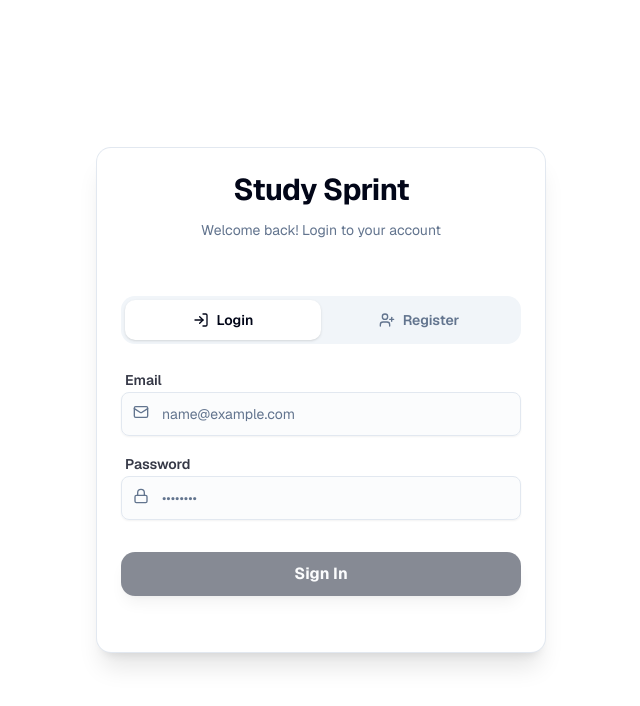
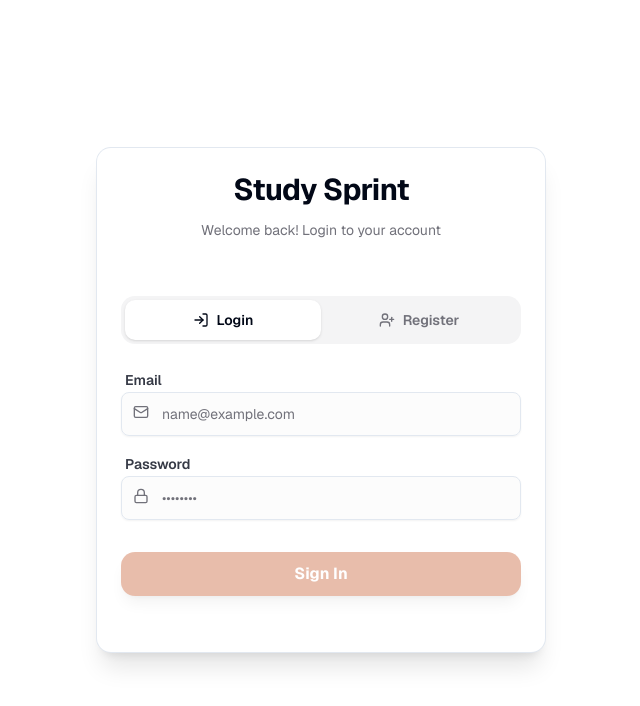
Before and after one commit to rudybrrr/todo-supabase-t3, a Next.js app: page /login in a window 1280 px wide. Shown: the top 706 px of the page, without its empty margins (319-959 px from the left). Built offline with nearby package versions, Linux system fonts and the light colour scheme; no server answers.

Commit message:
feat: add Focus Timer (Pomodoro) and implement premium UI overhaul with Tailwind v4 fixes

```diff
--- /dev/null
+++ b/src/app/todos/focus-timer.tsx
@@ -0,0 +1,198 @@
+"use client";
+
+import { useState, useEffect, useCallback, useMemo } from "react";
+import { Play, Pause, RotateCcw, Coffee, Brain, Timer } from "lucide-react";
+import { Button } from "~/components/ui/button";
+import { Card, CardContent } from "~/components/ui/card";
+import { toast } from "sonner";
+
+type TimerMode = "focus" | "shortBreak" | "longBreak";
+
+const MODE_CONFIG = {
+    focus: {
+        duration: 25 * 60,
+        label: "Focus Time",
+        icon: Brain,
+        color: "text-primary",
+        bgColor: "bg-primary/10",
+        progressColor: "stroke-primary",
+    },
+    shortBreak: {
+        duration: 5 * 60,
+        label: "Short Break",
+        icon: Coffee,
+        color: "text-green-500",
+        bgColor: "bg-green-500/10",
+        progressColor: "stroke-green-500",
+    },
+    longBreak: {
+        duration: 15 * 60,
+        label: "Long Break",
+        icon: Timer,
+        color: "text-blue-500",
+        bgColor: "bg-blue-500/10",
+        progressColor: "stroke-blue-500",
+    },
+};
+
+export function FocusTimer() {
+    const [mode, setMode] = useState<TimerMode>("focus");
+    const [timeLeft, setTimeLeft] = useState(MODE_CONFIG.focus.duration);
+    const [isActive, setIsActive] = useState(false);
+
+    const config = MODE_CONFIG[mode];
+
+    const formatTime = (seconds: number) => {
+        const mins = Math.floor(seconds / 60);
+        const secs = seconds % 60;
+        return `${mins.toString().padStart(2, "0")}:${secs.toString().padStart(2, "0")}`;
+    };
+
+    const resetTimer = useCallback(() => {
+        setIsActive(false);
+        setTimeLeft(MODE_CONFIG[mode].duration);
+    }, [mode]);
+
+    const toggleTimer = () => {
+        setIsActive(!isActive);
+    };
+
+    const handleModeChange = (newMode: TimerMode) => {
+        setMode(newMode);
+        setIsActive(false);
+        setTimeLeft(MODE_CONFIG[newMode].duration);
+    };
+
+    useEffect(() => {
+        let interval: NodeJS.Timeout;
+
+        if (isActive && timeLeft > 0) {
+            interval = setInterval(() => {
+                setTimeLeft((prev) => prev - 1);
+            }, 1000);
+        } else if (timeLeft === 0) {
+            setIsActive(false);
+            toast.success(
+                mode === "focus"
+                    ? "Study session complete! Take a well-deserved break."
+                    : "Break's over! Ready to get back into focus mode?"
+            );
+            // Play a subtle notification sound (optional/future)
+        }
+
+        return () => clearInterval(interval);
+    }, [isActive, timeLeft, mode]);
+
+    const progress = useMemo(() => {
+        const total = MODE_CONFIG[mode].duration;
+        return ((total - timeLeft) / total) * 100;
+    }, [timeLeft, mode]);
+
+    // SVG Progress Ring calculations
+    const radius = 32;
+    const circumference = 2 * Math.PI * radius;
+    const strokeDashoffset = circumference - (progress / 100) * circumference;
+
+    return (
+        <Card className="border-border/50 bg-card/50 backdrop-blur-sm shadow-lg overflow-hidden ring-1 ring-border shadow-primary/5">
+            <CardContent className="p-3 sm:p-4">
+                <div className="flex items-center gap-4 sm:gap-6">
+                    {/* Mini Timer Display */}
+                    <div className="relative h-20 w-20 flex-shrink-0">
+                        <svg className="w-20 h-20 transform -rotate-90">
+                            <circle
+                                cx="40"
+                                cy="40"
+                                r={radius}
+                                stroke="currentColor"
+                                strokeWidth="5"
+                                fill="transparent"
+                                className="text-border/50"
+                            />
+                            <circle
+                                cx="40"
+                                cy="40"
+                                r={radius}
+                                stroke="currentColor"
+                                strokeWidth="5"
+                                fill="transparent"
+                                strokeDasharray={circumference}
+                                style={{
+                                    strokeDashoffset,
+                                    transition: "stroke-dashoffset 0.5s ease"
+                                }}
+                                className={config.progressColor}
+                                strokeLinecap="round"
+                            />
+                        </svg>
+                        <div className="absolute inset-0 flex flex-col items-center justify-center">
+                            <span className="text-lg font-bold tracking-tighter text-foreground font-mono">
+                                {formatTime(timeLeft)}
+                            </span>
+                            <span className={`text-[8px] font-bold uppercase tracking-widest ${config.color}`}>
+                                {mode === "focus" ? "Work" : "Break"}
+                            </span>
+                        </div>
+                    </div>
+
+                    {/* Controls and Content */}
+                    <div className="flex-1 min-w-0 space-y-3">
+                        <div className="flex flex-col sm:flex-row sm:items-center justify-between gap-2">
+                            <div className="min-w-0">
+                                <h2 className="text-sm font-bold tracking-tight text-foreground flex items-center gap-2 truncate">
+                                    <config.icon className={`h-3.5 w-3.5 ${config.color}`} />
+                                    {mode === "focus" ? "Focus Session" : "Recharge"}
+                                </h2>
+                                <p className="text-[10px] text-muted-foreground font-medium truncate hidden sm:block">
+                                    {mode === "focus" ? "Stay committed to your tasks!" : "Step away for a moment."}
+                                </p>
+                            </div>
+
+                            <div className="flex items-center gap-1.5 self-start sm:self-auto">
+                                {(Object.keys(MODE_CONFIG) as TimerMode[]).map((m) => (
+                                    <button
+                                        key={m}
+                                        onClick={() => handleModeChange(m)}
+                                        className={`text-[9px] font-bold uppercase tracking-wider px-2 py-0.5 rounded-md transition-all ${mode === m
+                                            ? "bg-primary/20 text-primary"
+                                            : "text-muted-foreground hover:bg-muted"
+                                            }`}
+                                    >
+                                        {m === "shortBreak" ? "Short" : m === "longBreak" ? "Long" : "Focus"}
+                                    </button>
+                                ))}
+                            </div>
+                        </div>
+
+                        <div className="flex items-center gap-2">
+                            <Button
+                                onClick={toggleTimer}
+                                size="sm"
+                                className={`h-8 px-5 rounded-lg text-xs font-bold shadow-md transition-all active:scale-95 ${isActive
+                                    ? "bg-muted text-foreground hover:bg-muted/80"
+                                    : "bg-primary hover:bg-primary/95 text-primary-foreground shadow-primary/20"
+                                    }`}
+                            >
+                                {isActive ? (
+                                    <Pause className="w-3.5 h-3.5 mr-1.5 fill-current" />
+                                ) : (
+                                    <Play className="w-3.5 h-3.5 mr-1.5 fill-current" />
+                                )}
+                                {isActive ? "Pause" : "Start"}
+                            </Button>
+                            <Button
+                                onClick={resetTimer}
+                                size="icon"
+                                variant="outline"
+                                className="h-8 w-8 rounded-lg border-border hover:bg-muted transition-all"
+                            >
+                                <RotateCcw className="w-3.5 h-3.5 text-muted-foreground" />
+                            </Button>
+                        </div>
+                    </div>
+                </div>
+            </CardContent>
+        </Card>
+
+    );
+}
--- a/src/app/todos/list-sidebar.tsx
+++ b/src/app/todos/list-sidebar.tsx
@@ -37,7 +37,7 @@ export const ListSidebar = React.memo(function ListSidebar({
     userId,
 }: ListSidebarProps) {
     return (
-        <div className="flex flex-col h-full bg-card/50 backdrop-blur-sm border-r border-border">
+        <div className="flex flex-col h-full glass border-r">
             <div className="p-4 flex items-center justify-between">
                 <div className="flex items-center gap-2 px-2 py-1.5 rounded-lg bg-primary/10 text-primary">
                     <Hash className="w-5 h-5 font-bold" />
@@ -91,7 +91,7 @@ export const ListSidebar = React.memo(function ListSidebar({
                                     <Button
                                         variant={activeListId === list.id ? "secondary" : "ghost"}
                                         className={`flex-1 justify-start gap-3 rounded-xl font-medium transition-all ${activeListId === list.id
-                                            ? "bg-primary/10 text-primary hover:bg-primary/20"
+                                            ? "bg-primary/10 text-primary hover:bg-primary/20 shadow-lg shadow-primary/10 ring-1 ring-primary/20"
                                             : "hover:bg-muted"
                                             }`}
                                         onClick={() => onListSelect(list.id)}
--- a/src/styles/globals.css
+++ b/src/styles/globals.css
@@ -2,7 +2,7 @@
 @import "tw-animate-css";
 @import "shadcn/tailwind.css";
 
-@custom-variant dark (&:is(.dark *));
+@variant dark (&:is(.dark *));
 
 @theme {
   --font-sans: var(--font-geist-sans), ui-sans-serif, system-ui, sans-serif,
@@ -50,79 +50,171 @@
   --color-sidebar-ring: var(--sidebar-ring);
 }
 
+@layer base {
+  body {
+    @apply min-h-screen antialiased;
+    background: radial-gradient(at 0% 0%, hsla(20, 50%, 95%, 1) 0, transparent 50%),
+      radial-gradient(at 50% 0%, hsla(40, 30%, 98%, 1) 0, transparent 50%),
+      radial-gradient(at 100% 0%, hsla(20, 40%, 95%, 1) 0, transparent 50%),
+      radial-gradient(at 0% 100%, hsla(40, 30%, 98%, 1) 0, transparent 50%),
+      radial-gradient(at 100% 100%, hsla(20, 30%, 95%, 1) 0, transparent 50%);
+    background-size: 200% 200%;
+    animation: mesh-bg 30s ease infinite;
+    background-attachment: fixed;
+  }
+
+  .dark body {
+    background: radial-gradient(at 0% 0%, hsla(240, 10%, 10%, 1) 0, transparent 50%),
+      radial-gradient(at 50% 0%, hsla(240, 10%, 15%, 1) 0, transparent 50%),
+      radial-gradient(at 100% 0%, hsla(240, 10%, 10%, 1) 0, transparent 50%),
+      radial-gradient(at 0% 100%, hsla(240, 10%, 5%, 1) 0, transparent 50%),
+      radial-gradient(at 100% 100%, hsla(240, 10%, 10%, 1) 0, transparent 50%);
+    background-size: 200% 200%;
+    animation: mesh-bg 30s ease infinite;
+    background-attachment: fixed;
+  }
+}
+
+@keyframes mesh-bg {
+  0% {
+    background-position: 0% 0%;
+  }
+
+  50% {
+    background-position: 100% 100%;
+  }
+
+  100% {
+    background-position: 0% 0%;
+  }
+}
+
+@keyframes float {
+
+  0%,
+  100% {
+    transform: translateY(0);
+  }
+
+  50% {
+    transform: translateY(-10px);
+  }
+}
+
+@keyframes ping-subtle {
+  0% {
+    transform: scale(1);
+    opacity: 1;
+  }
+
+  70%,
+  100% {
+    transform: scale(1.5);
+    opacity: 0;
+  }
+}
+
+@layer utilities {
+  .glass {
+    @apply bg-background/60 backdrop-blur-xl border-border/50;
+  }
+
+  .glass-card {
+    @apply bg-card/70 backdrop-blur-lg border-border/40 shadow-xl;
+  }
+
+  .animate-float {
+    animation: float 5s ease-in-out infinite;
+  }
+
+  .checkbox-ping {
+    @apply relative after:content-[''] after:absolute after:inset-0 after:rounded-full after:bg-primary after:opacity-0 active:after:animate-[ping-subtle_0.4s_ease-out];
+  }
+}
+
+/* Version: 1.0.2 - Refined Terracotta Theme */
 :root {
   --radius: 0.625rem;
-  --background: oklch(1 0 0);
-  --foreground: oklch(0.129 0.042 264.695);
-  --card: oklch(1 0 0);
-  --card-foreground: oklch(0.129 0.042 264.695);
-  --popover: oklch(1 0 0);
-  --popover-foreground: oklch(0.129 0.042 264.695);
-  --primary: oklch(0.208 0.042 265.755);
-  --primary-foreground: oklch(0.984 0.003 247.858);
-  --secondary: oklch(0.968 0.007 247.896);
-  --secondary-foreground: oklch(0.208 0.042 265.755);
-  --muted: oklch(0.968 0.007 247.896);
-  --muted-foreground: oklch(0.554 0.046 257.417);
-  --accent: oklch(0.968 0.007 247.896);
-  --accent-foreground: oklch(0.208 0.042 265.755);
-  --destructive: oklch(0.577 0.245 27.325);
-  --border: oklch(0.929 0.013 255.508);
-  --input: oklch(0.929 0.013 255.508);
-  --ring: oklch(0.704 0.04 256.788);
-  --chart-1: oklch(0.646 0.222 41.116);
-  --chart-2: oklch(0.6 0.118 184.704);
-  --chart-3: oklch(0.398 0.07 227.392);
-  --chart-4: oklch(0.828 0.189 84.429);
-  --chart-5: oklch(0.769 0.188 70.08);
-  --sidebar: oklch(0.984 0.003 247.858);
-  --sidebar-foreground: oklch(0.129 0.042 264.695);
-  --sidebar-primary: oklch(0.208 0.042 265.755);
-  --sidebar-primary-foreground: oklch(0.984 0.003 247.858);
-  --sidebar-accent: oklch(0.968 0.007 247.896);
-  --sidebar-accent-foreground: oklch(0.208 0.042 265.755);
-  --sidebar-border: oklch(0.929 0.013 255.508);
-  --sidebar-ring: oklch(0.704 0.04 256.788);
+  --background: #ffffff;
+  --foreground: #020817;
+  --card: #ffffff;
+  --card-foreground: #020817;
+  --popover: #ffffff;
+  --popover-foreground: #020817;
+  --primary: #d27d59;
+  /* Terracotta Soft */
+  --primary-foreground: #ffffff;
+  --secondary: #f4f4f5;
+  --secondary-foreground: #d27d59;
+  --muted: #f4f4f5;
+  --muted-foreground: #71717a;
+  --accent: #f4f4f5;
+  --accent-foreground: #d27d59;
+  --destructive: #ef4444;
+  --destructive-foreground: #ffffff;
+  --border: #e2e8f0;
+  --input: #e2e8f0;
+  --ring: #d27d59;
+  --chart-1: #d27d59;
+  --chart-2: #e2a68a;
+  --chart-3: #f1cfbb;
+  --chart-4: #6b7280;
+  --chart-5: #9ca3af;
+  --sidebar: #f8fafc;
+  --sidebar-foreground: #0f172a;
+  --sidebar-primary: #d27d59;
+  --sidebar-primary-foreground: #ffffff;
+  --sidebar-accent: #f1f5f9;
+  --sidebar-accent-foreground: #d27d59;
+  --sidebar-border: #e2e8f0;
+  --sidebar-ring: #d27d59;
 }
 
 .dark {
-  --background: oklch(0.129 0.042 264.695);
-  --foreground: oklch(0.984 0.003 247.858);
-  --card: oklch(0.208 0.042 265.755);
-  --card-foreground: oklch(0.984 0.003 247.858);
-  --popover: oklch(0.208 0.042 265.755);
-  --popover-foreground: oklch(0.984 0.003 247.858);
-  --primary: oklch(0.929 0.013 255.508);
-  --primary-foreground: oklch(0.208 0.042 265.755);
-  --secondary: oklch(0.279 0.041 260.031);
-  --secondary-foreground: oklch(0.984 0.003 247.858);
-  --muted: oklch(0.279 0.041 260.031);
-  --muted-foreground: oklch(0.704 0.04 256.788);
-  --accent: oklch(0.279 0.041 260.031);
-  --accent-foreground: oklch(0.984 0.003 247.858);
-  --destructive: oklch(0.704 0.191 22.216);
-  --border: oklch(1 0 0 / 10%);
-  --input: oklch(1 0 0 / 15%);
-  --ring: oklch(0.551 0.027 264.364);
-  --chart-1: oklch(0.488 0.243 264.376);
-  --chart-2: oklch(0.696 0.17 162.48);
-  --chart-3: oklch(0.769 0.188 70.08);
-  --chart-4: oklch(0.627 0.265 303.9);
-  --chart-5: oklch(0.645 0.246 16.439);
-  --sidebar: oklch(0.208 0.042 265.755);
-  --sidebar-foreground: oklch(0.984 0.003 247.858);
-  --sidebar-primary: oklch(0.488 0.243 264.376);
-  --sidebar-primary-foreground: oklch(0.984 0.003 247.858);
-  --sidebar-accent: oklch(0.279 0.041 260.031);
-  --sidebar-accent-foreground: oklch(0.984 0.003 247.858);
-  --sidebar-border: oklch(1 0 0 / 10%);
-  --sidebar-ring: oklch(0.551 0.027 264.364);
+  --background: #020817;
+  --foreground: #f8fafc;
+  --card: #1e293b;
+  --card-foreground: #f8fafc;
+  --popover: #1e293b;
+  --popover-foreground: #f8fafc;
+  --primary: #e69d7d;
+  /* Lighter Terracotta for Dark Mode */
+  --primary-foreground: #020817;
+  --secondary: #1e293b;
+  --secondary-foreground: #e69d7d;
+  --muted: #334155;
+  /* Slate-700 for better visibility than bg */
+  --muted-foreground: #94a3b8;
+  --accent: #1e293b;
+  --accent-foreground: #f8fafc;
+  --destructive: #ef4444;
+  --destructive-foreground: #ffffff;
+  --border: rgba(255, 255, 255, 0.2);
+  --input: rgba(255, 255, 255, 0.2);
+  --ring: #e69d7d;
+  --chart-1: #e69d7d;
+  --chart-2: #d27d59;
+  --chart-3: #b45309;
+  --chart-4: #7c2d12;
+  --chart-5: #451a03;
+  --sidebar: #0f172a;
+  --sidebar-foreground: #f8fafc;
+  --sidebar-primary: #e69d7d;
+  --sidebar-primary-foreground: #020817;
+  --sidebar-accent: #1e293b;
+  --sidebar-accent-foreground: #e69d7d;
+  --sidebar-border: rgba(255, 255, 255, 0.1);
+  --sidebar-ring: #e69d7d;
 }
+
+
+
 
 @layer base {
   * {
     @apply border-border outline-ring/50;
   }
+
   body {
     @apply bg-background text-foreground;
   }
```
Also changed, not shown: src/app/todos/todos-client.tsx (+13 -9 lines), 1 other file (tests, documents, lock files or other folders).
